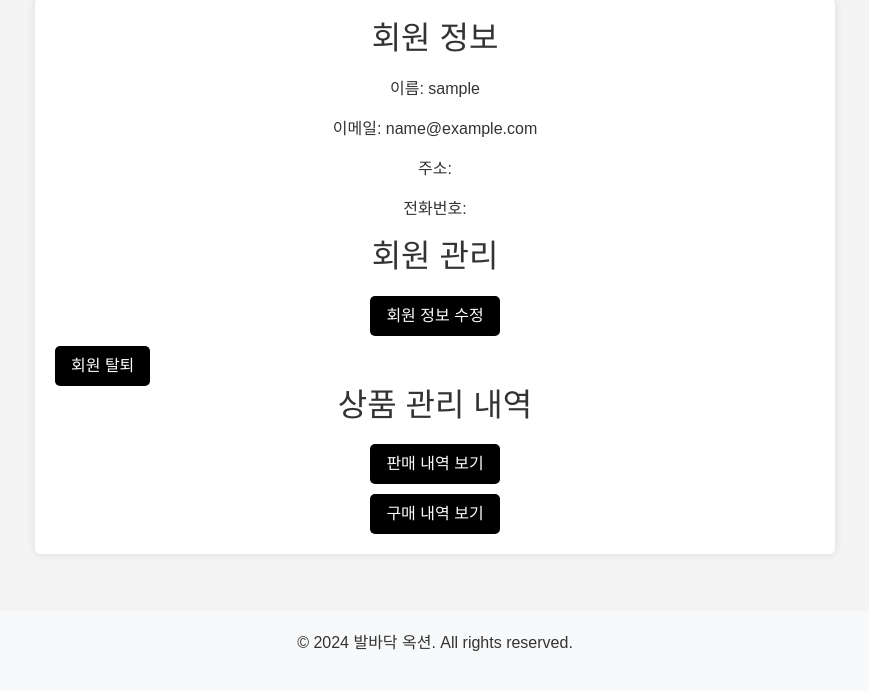
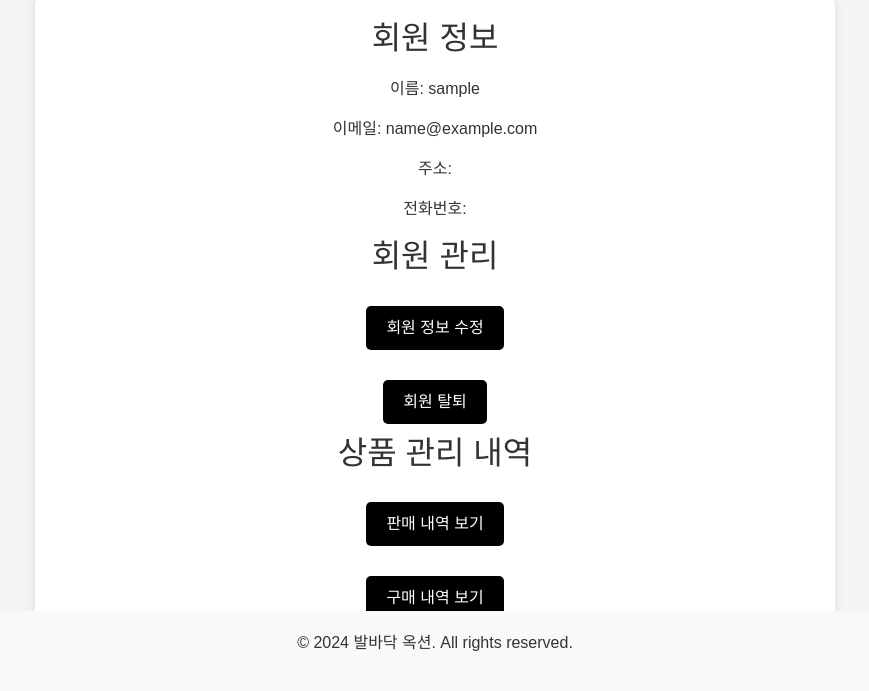
Before and after one commit to e-commerce-django/e-commerce, a Django app: page /accounts/mypage/ in a window 1280 px wide. Shown: the part 109-800 px from the top of the page, without its empty margins (205-1074 px from the left). Run offline with Django 5.2, Linux system fonts and the light colour scheme; the visitor is signed in with stand-in values (Sample User, id 1); parts of the project's set-up code (start-up, migrations or seed data) failed here and were passed over; some libraries are stand-ins or nearby versions.

Commit message:
refactor: fix user withdraw button in mypage

```diff
--- a/accounts/templates/accounts/mypage.html
+++ b/accounts/templates/accounts/mypage.html
@@ -29,18 +29,24 @@
         }
         form {
             text-align: center;
+            margin-top: 10px;
         }
-        input[type="submit"] {
+        input[type="submit"],
+        input[type="button"],
+        .modal button {
             background-color: #000;
             color: #fff;
-            padding: 8px 16px; /* 수정된 부분 */
+            padding: 10px 20px;
             border: none;
             border-radius: 5px;
             cursor: pointer;
+            margin: 10px 0;
             transition: background-color 0.3s;
         }
-        input[type="submit"]:hover {
-            background-color: lightgray;
+        input[type="submit"]:hover,
+        input[type="button"]:hover,
+        .modal button:hover {
+            background-color: #333;
         }
         a {
             display: block;
@@ -64,16 +70,18 @@
             width: 100%;
             height: 100%;
             overflow: auto;
-            background-color: rgba(0,0,0,0.4);
+            background-color: rgba(0, 0, 0, 0.4);
         }
         .modal-content {
-            background-color: #fefefe;
-            margin: 15% auto;
+            background-color: #fff;
+            margin: 10% auto;
             padding: 20px;
             border: 1px solid #888;
             width: 80%;
             max-width: 400px;
             border-radius: 10px;
+            text-align: center;
+            box-shadow: 0 4px 8px rgba(0, 0, 0, 0.1);
         }
         .close {
             color: #aaa;
@@ -88,6 +96,7 @@
             cursor: pointer;
         }
     </style>
+
 </head>
 <body>
     <div class="mypage-container">
@@ -106,26 +115,20 @@
             {% csrf_token %}
             <input type="submit" value="회원 정보 수정">
         </form>
-        <div style="margin-top: 10px;">
-            <!-- 회원 탈퇴 버튼에 모달 추가 -->
-            <input type="submit" value="회원 탈퇴" id="delete-user-btn">
-            <br>
-        </div>
+        <form>
+            <input type="button" value="회원 탈퇴" id="delete-user-btn">
+        </form>
 
         <!-- Section for managing product history -->
         <h2>상품 관리 내역</h2>
-        <div>
         <form action="{% url 'orders:sales_history' %}" method="post">
             {% csrf_token %}
             <input type="submit" value="판매 내역 보기">
         </form>
-        </div>
-        <div style="margin-top: 10px;">
         <form action="{% url 'orders:purchase_history' %}" method="post">
             {% csrf_token %}
             <input type="submit" value="구매 내역 보기">
         </form>
-        </div>
     </div>
 
     <!-- 추가된 모달 -->
@@ -137,8 +140,6 @@
             <button type="button" onclick="closeModal()">취소</button>
         </div>
     </div>
-</body>
-</html>
 
     <script>
         document.getElementById('delete-user-btn').addEventListener('click', function () {
@@ -167,5 +168,6 @@
             document.getElementById('confirmModal').style.display = 'none';
         }
     </script>
+</body>
 
 {% endblock %}
```
Lines whose indentation alone changed are shown as unchanged.
